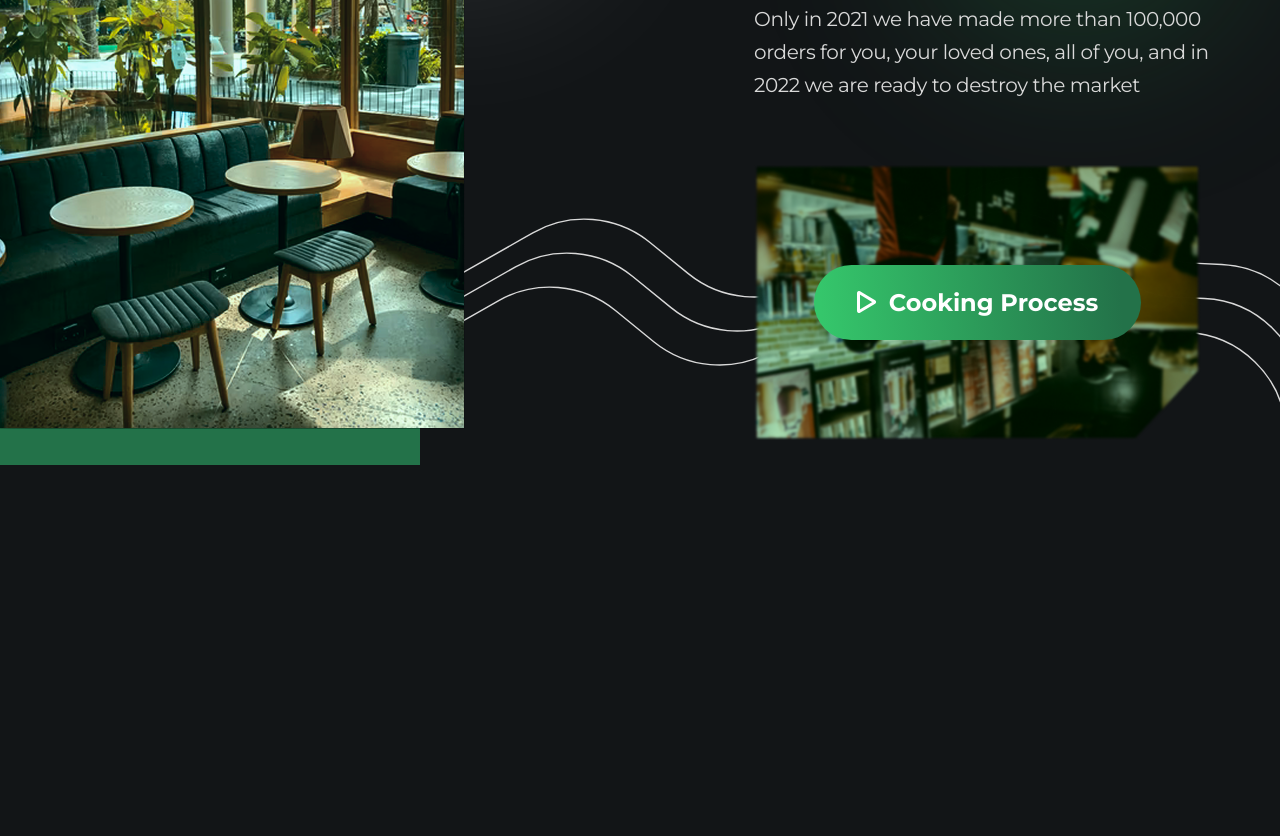
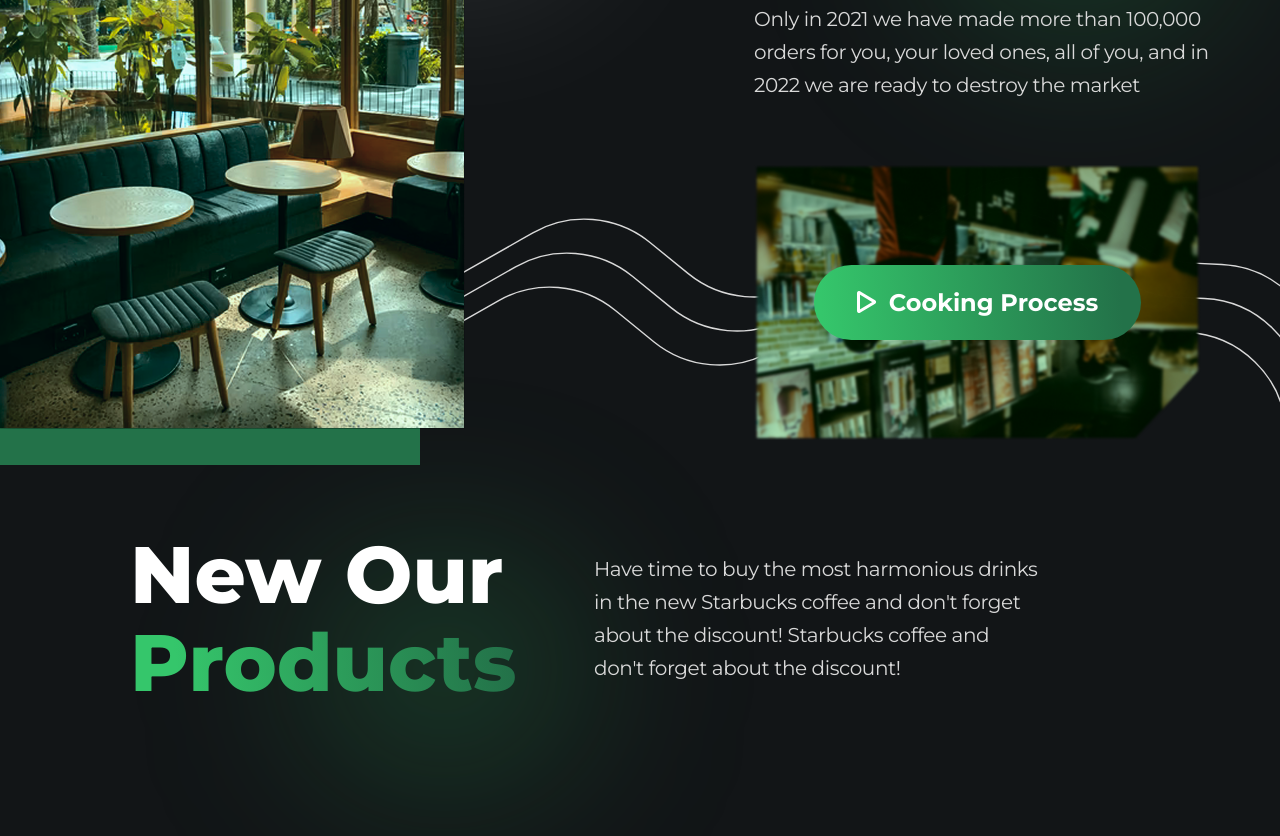
Before and after one commit to anuta16a/Starbucks, a plain HTML site: page index.html in a window 1280 px wide. Shown: the part 1794-2630 px from the top of the page. Drawn offline with Linux system fonts and the light colour scheme.

Commit message:
added text part

```diff
--- a/index.html
+++ b/index.html
@@ -258,5 +258,12 @@
             </svg>
           </div>
         </section>
+        <section class="products">
+          <div class="products__text-box">
+            <h2 class="products__tittle">New Our <span class="products__gradient-text">Products</span></h2>
+            <p class="products__description">Have time to buy the most harmonious drinks in the new Starbucks coffee and don't forget about the discount!  Starbucks coffee and don't forget about the discount!</p>
+          </div>
+          <div class="section__slides"></div>
+        </section>
     </main>
 </body>
--- a/style/style.scss
+++ b/style/style.scss
@@ -501,3 +501,52 @@ body {
         line-height: 35px;
     }
 }
+.products {
+    margin-bottom: 100px;
+    &__text-box {
+        display: flex;
+        align-items: center;
+        gap: 72px;
+        padding-left: 130px;
+    }
+    &__tittle {
+        color: $whiteFontColor;
+        font-family: 'Montserrat';
+        font-weight: 800;
+        font-size: 80px;
+        line-height: 88px;
+        max-width: 392px;
+        position: relative;
+    }
+    &__tittle::after {
+        content: "";
+        width: 289px;
+        height: 245px;
+        border-radius: 50%;
+        background-color: rgba(53, 198, 107, 0.2);
+        filter: blur(87.75px);
+        position: absolute;
+        top: 15px;
+        left: 170px;
+        z-index: -1;
+    }
+    &__gradient-text {
+        font-family: 'Montserrat';
+        font-weight: 800;
+        font-size: 80px;
+        line-height: 88px;
+        background: $gradientFontColor;
+        -webkit-background-clip: text;
+        background-clip: text;
+        color: transparent;
+    }
+    &__description {
+        color: $lightFontColor;
+        font-family: 'Montserrat';
+        font-weight: 400;
+        font-size: 20px;
+        line-height: 33px;
+        letter-spacing: -0.02em;
+        max-width: 444px;
+    }
+}
```
Also changed, not shown: style/style.css, 1 other file.
